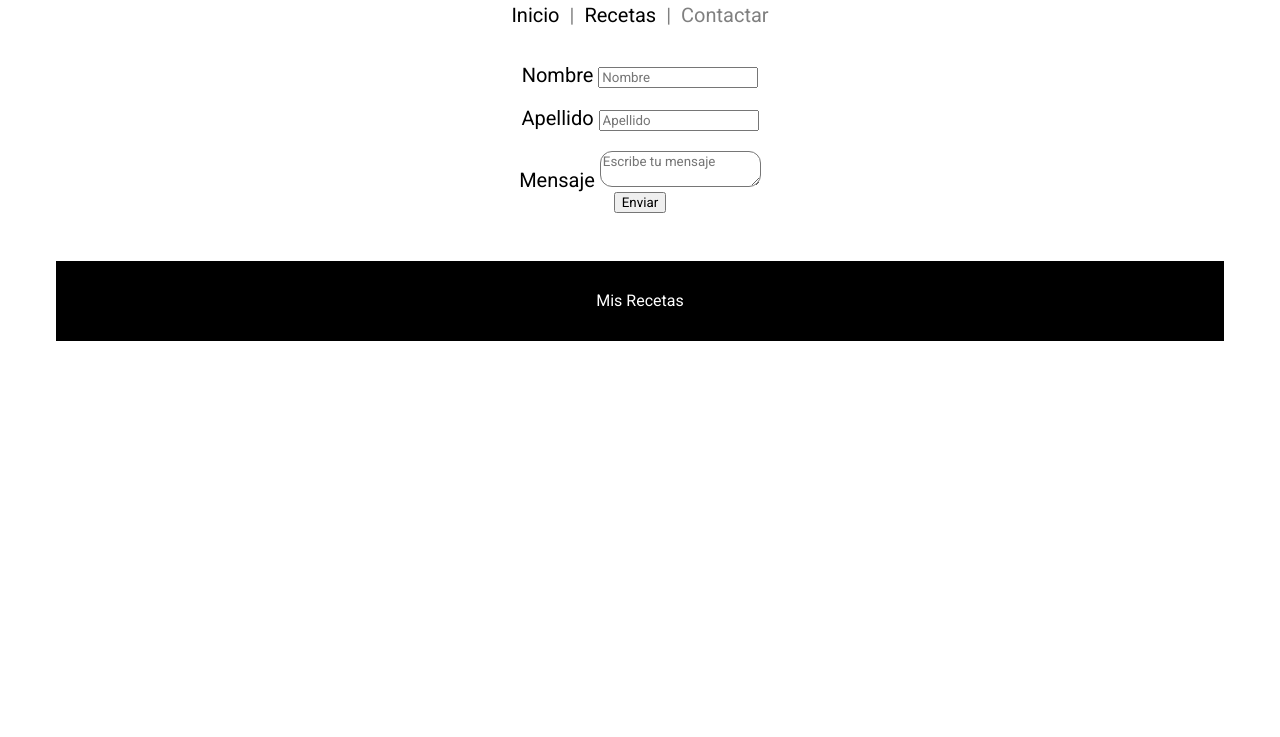
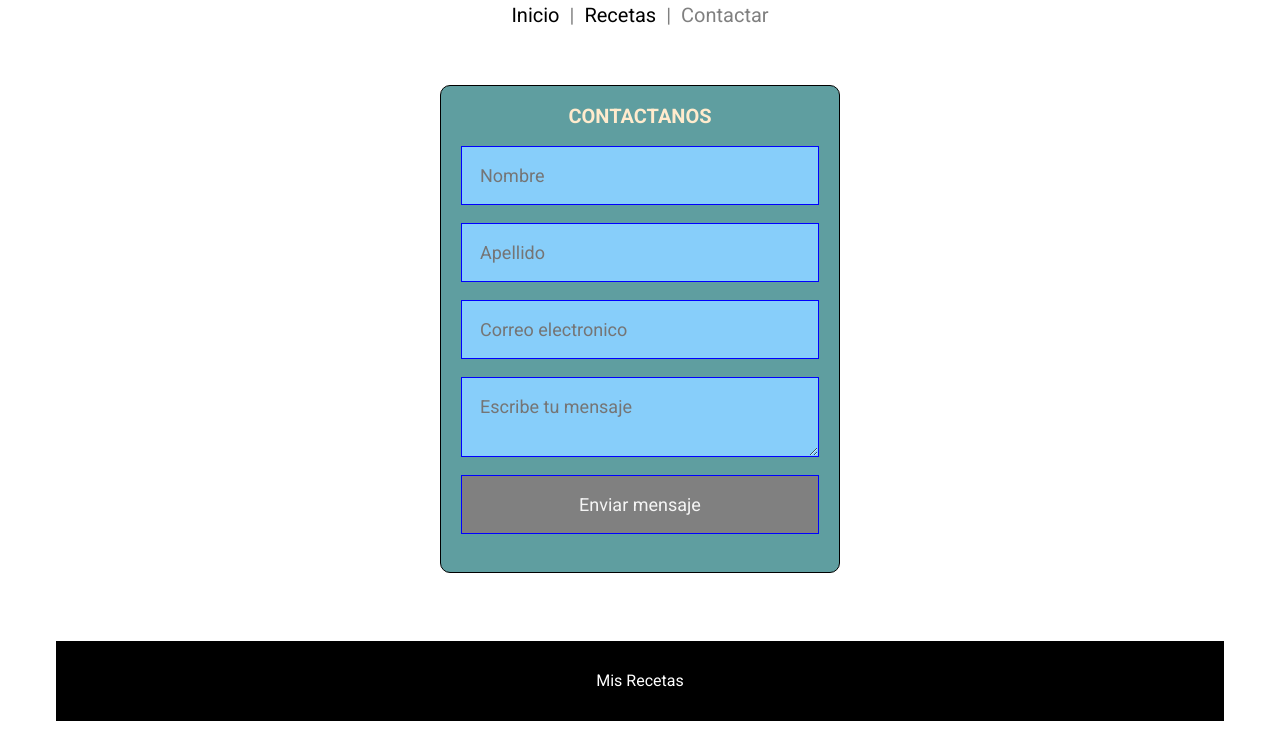
Before and after one commit to leovocino/misrecetas, a plain HTML site: page contactar.html in a window 1280 px wide. Shown: the part 185-922 px from the top of the page. Before the commit the page ends 800 px from the top, so only its background shows below. Drawn offline with Linux system fonts and the light colour scheme.

Commit message:
pagina contacta, ajuste de tamaño de foto receta

```diff
--- a/contactar.html
+++ b/contactar.html
@@ -2,7 +2,7 @@
 <html lang:"es">
 <head>
     <meta charset="utf-8">
-    <title>Mis Recetas</title>
+    <title>Contactar</title>
     <meta name="viewport" content="width=device-width, initial-scale=1.0">
     <meta name="description" content="Pagina web que contiene recetas de cocina nacional e internacional">
     <meta name="keywords" content="cocina, gatronomia, recetas, cocina española">
@@ -18,7 +18,7 @@
     <header id="header" class="block-center-row mb-05">
         <img src="images/logo_misrecetas.png" alt="logo">
     </header>
-    <nav class="nav-main fnt-lg block-center-row mb-2">
+    <nav class="nav-main fnt-lg block-center-row mb-1">
        <ul>
            <li><a href="index.html">Inicio</a></li>
            <li class="separator">|</li>
@@ -30,34 +30,22 @@
    </nav>
 
    <main>
-    <form class="fnt-lg  txt-center mb-1">
-        <label>
-            Nombre
-        <input type="text" placeholder="Nombre">
-        </label>
+       <section class="block-center-row">
+        <form class="fnt-lg txt-center mb-1 pad-1 form-contact block-center-column">
+            <h2 class="head-strong fnt-lg mb-1">Contactanos</h2>
 
-    </form>
-    <form class="fnt-lg txt-center mb-1">
-        <label>
-            Apellido
-        <input type="text" placeholder="Apellido">
-        </label>
 
-    </form>
-    <form class="fnt-lg txt-center">
-        <label>
-            Mensaje
-        <textarea class="rounded" placeholder="Escribe tu mensaje"></textarea>
-        </label>
+            <input class="form-label pad-05 mb-1 fnt-md" type="text" placeholder="Nombre">
+            <input class="form-label pad-05 mb-1 fnt-md" type="text" placeholder="Apellido">
+            <input class="form-label pad-05 mb-1 fnt-md" type="email" placeholder="Correo electronico">
+            <textarea class="form-label pad-05 mb-1 fnt-md" placeholder="Escribe tu mensaje"></textarea>
+            <button class="botton form-label pad-1 mb-1 fnt-md">Enviar mensaje </button>
 
-    </form>
 
-    <form class="fnt-lg txt-center">
-        <label>
-            <button>Enviar</button>
-        </label>
+        </form>
 
-    </form>
+       </section>
+
 
    </main>
    <div class="mb-3"></div>
--- /dev/null
+++ b/css/form.css
@@ -0,0 +1,26 @@
+.form-contact {
+    width: 400px;
+    background-color: cadetblue;
+    color:blanchedalmond;
+    border-radius: 10px;
+    border: 1px solid black;
+    margin-top: 2em;
+
+}
+.form-label {
+    width: 100%;
+    background-color:lightskyblue ;
+    padding: 1em;
+    border: 1px solid blue;
+    color: whitesmoke;
+
+}
+
+.botton {
+    width: 100%;
+    background-color: gray;
+
+}
+.botton:hover {
+    text-decoration: underline;
+}
--- a/css/image.css
+++ b/css/image.css
@@ -3,3 +3,8 @@
     height: 30vh;
     object-fit: cover;
 }
+
+.img-small {
+    width: 400px;
+    height: auto;
+}
--- a/css/style.css
+++ b/css/style.css
@@ -9,4 +9,5 @@
 @import "nav.css";
 @import "image.css";
 @import "utils.css";
-@import "links.css"
+@import "links.css";
+@import "form.css";
```
Also changed, not shown: receta.html (+5 -5 lines), css/utils.css (line endings or trailing spaces), 1 other file.
